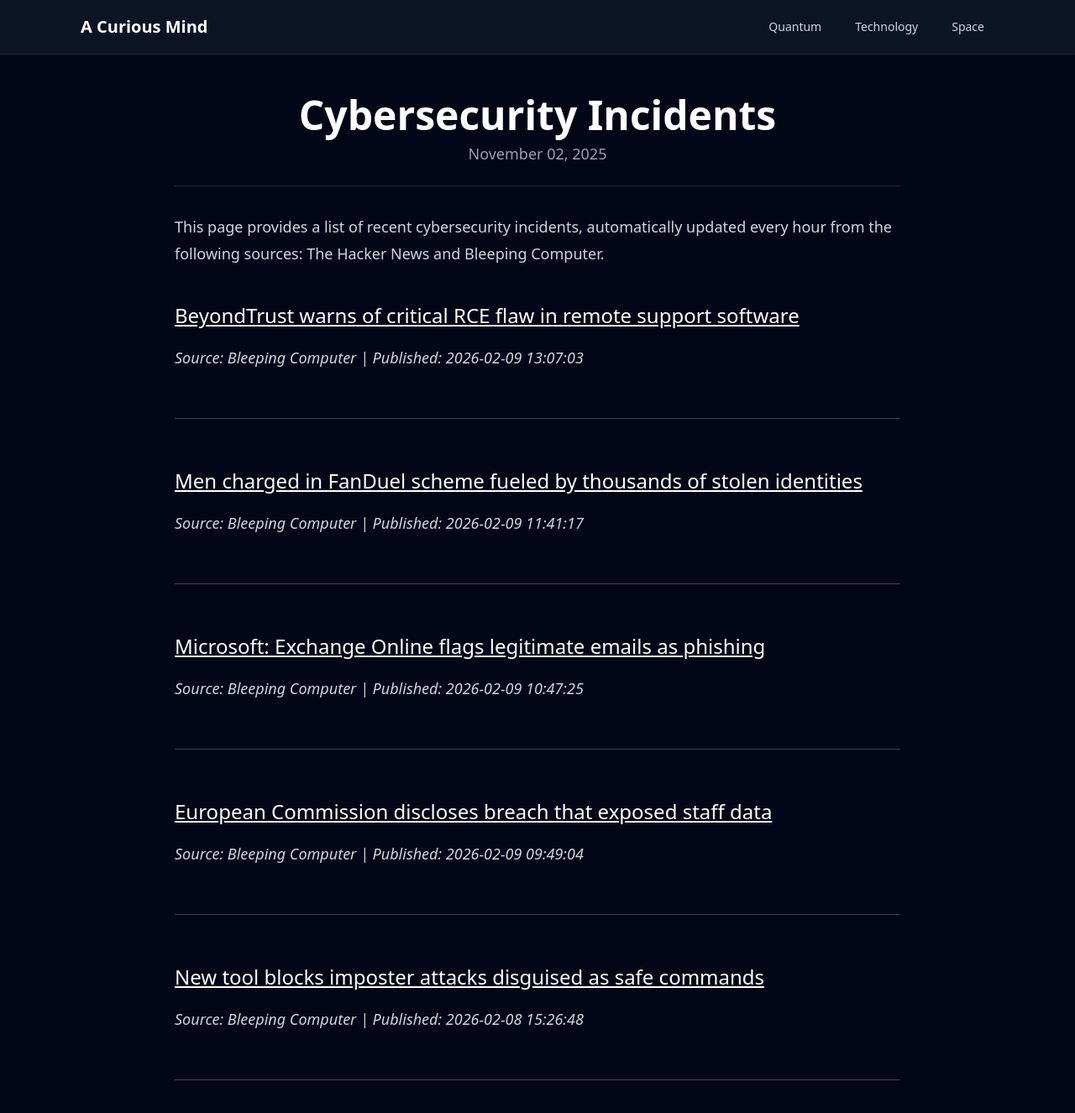
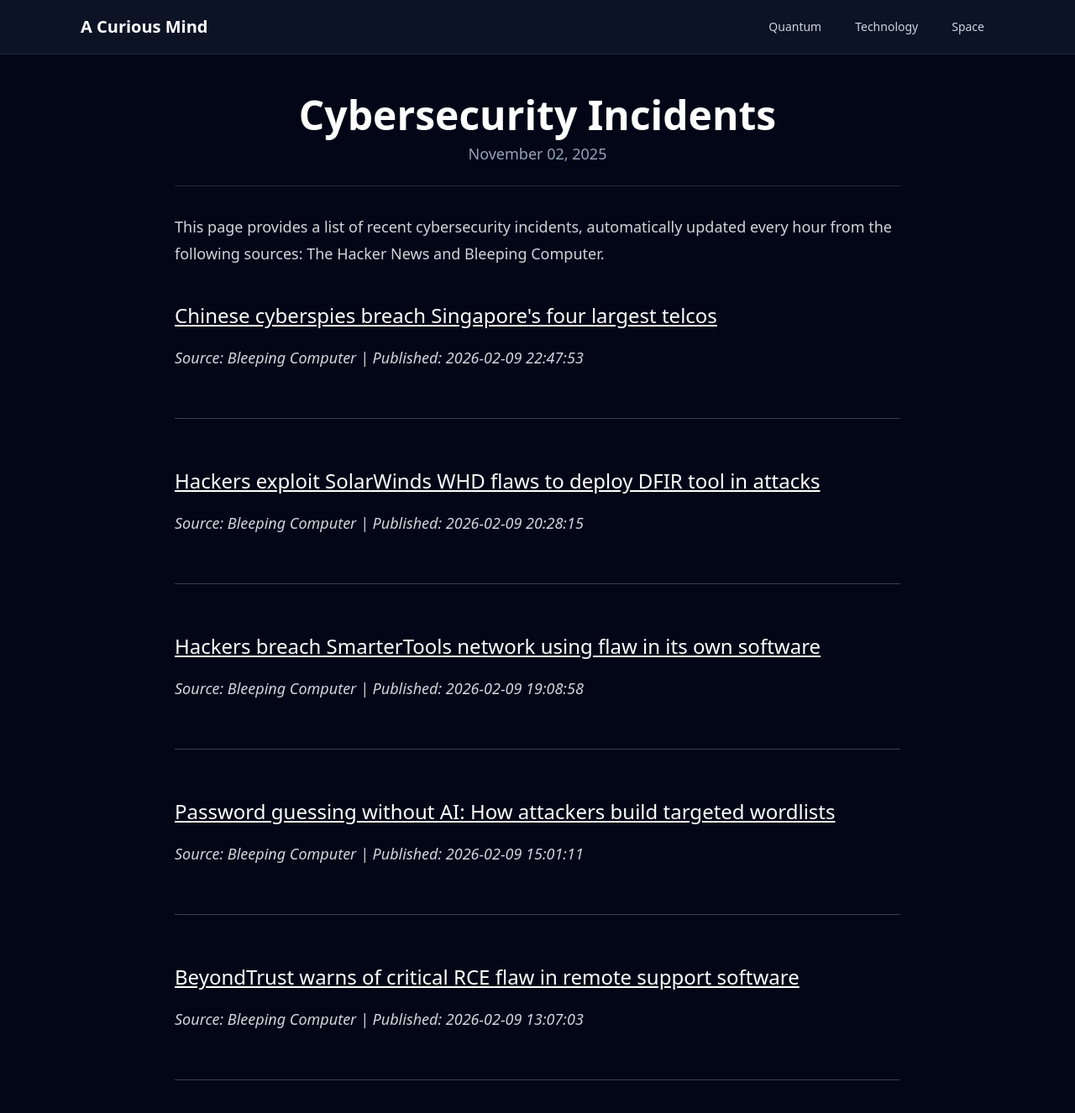
Before and after one commit to onehl7/onehl7.github.io, a Jekyll site: the page built from _posts/2025-11-02-cybersecurity-incidents.md, in a window 1280 px wide and 1400 px high. Shown: the top 1326 px of the window at 84% size. Built offline with Jekyll 4.4.1, drawn with Linux system fonts in a browser that asks for light colours; nearby versions of some CDN libraries.

Commit message:
Update news data

```diff
--- a/_data/news.json
+++ b/_data/news.json
@@ -1,32 +1,32 @@
 [
+  {
+    "source": "Bleeping Computer",
+    "title": "Chinese cyberspies breach Singapore's four largest telcos",
+    "link": "https://www.bleepingcomputer.com/news/security/chinese-cyberspies-breach-singapores-four-largest-telcos/",
+    "published": "2026-02-09 22:47:53"
+  },
+  {
+    "source": "Bleeping Computer",
+    "title": "Hackers exploit SolarWinds WHD flaws to deploy DFIR tool in attacks",
+    "link": "https://www.bleepingcomputer.com/news/security/threat-actors-exploit-solarwinds-wdh-flaws-to-deploy-velociraptor/",
+    "published": "2026-02-09 20:28:15"
+  },
+  {
+    "source": "Bleeping Computer",
+    "title": "Hackers breach SmarterTools network using flaw in its own software",
+    "link": "https://www.bleepingcomputer.com/news/security/hackers-breach-smartertools-network-using-flaw-in-its-own-software/",
+    "published": "2026-02-09 19:08:58"
+  },
+  {
+    "source": "Bleeping Computer",
+    "title": "Password guessing without AI: How attackers build targeted wordlists",
+    "link": "https://www.bleepingcomputer.com/news/security/password-guessing-without-ai-how-attackers-build-targeted-wordlists/",
+    "published": "2026-02-09 15:01:11"
+  },
   {
     "source": "Bleeping Computer",
     "title": "BeyondTrust warns of critical RCE flaw in remote support software",
     "link": "https://www.bleepingcomputer.com/news/security/beyondtrust-warns-of-critical-rce-flaw-in-remote-support-software/",
     "published": "2026-02-09 13:07:03"
-  },
-  {
-    "source": "Bleeping Computer",
-    "title": "Men charged in FanDuel scheme fueled by thousands of stolen identities",
-    "link": "https://www.bleepingcomputer.com/news/security/men-charged-in-massive-fanduel-fraud-scheme-fueled-by-thousands-of-stolen-identities/",
-    "published": "2026-02-09 11:41:17"
-  },
-  {
-    "source": "Bleeping Computer",
-    "title": "Microsoft: Exchange Online flags legitimate emails as phishing",
-    "link": "https://www.bleepingcomputer.com/news/microsoft/microsoft-exchange-online-flags-legitimate-emails-as-phishing/",
-    "published": "2026-02-09 10:47:25"
-  },
-  {
-    "source": "Bleeping Computer",
-    "title": "European Commission discloses breach that exposed staff data",
-    "link": "https://www.bleepingcomputer.com/news/security/european-commission-discloses-breach-that-exposed-staff-data/",
-    "published": "2026-02-09 09:49:04"
-  },
-  {
-    "source": "Bleeping Computer",
-    "title": "New tool blocks imposter attacks disguised as safe commands",
-    "link": "https://www.bleepingcomputer.com/news/security/new-tool-blocks-imposter-attacks-disguised-as-safe-commands/",
-    "published": "2026-02-08 15:26:48"
   }
 ]
```
